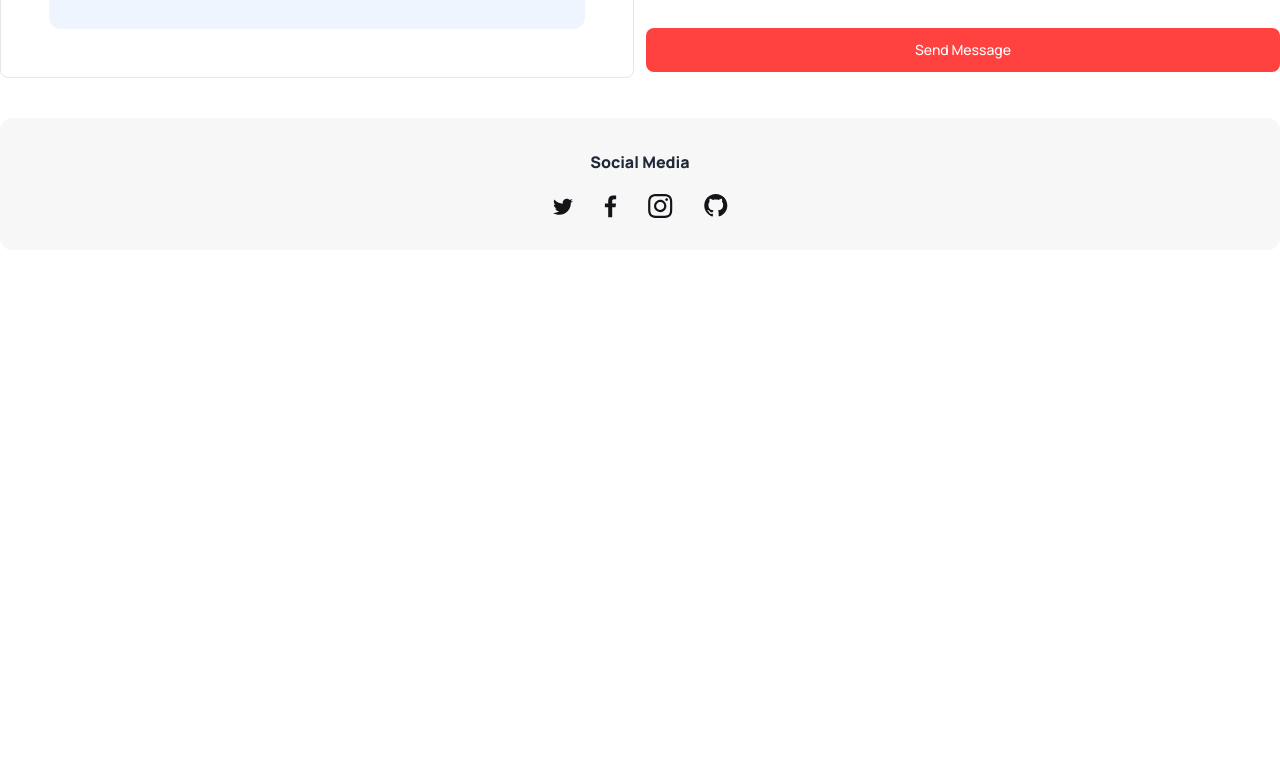
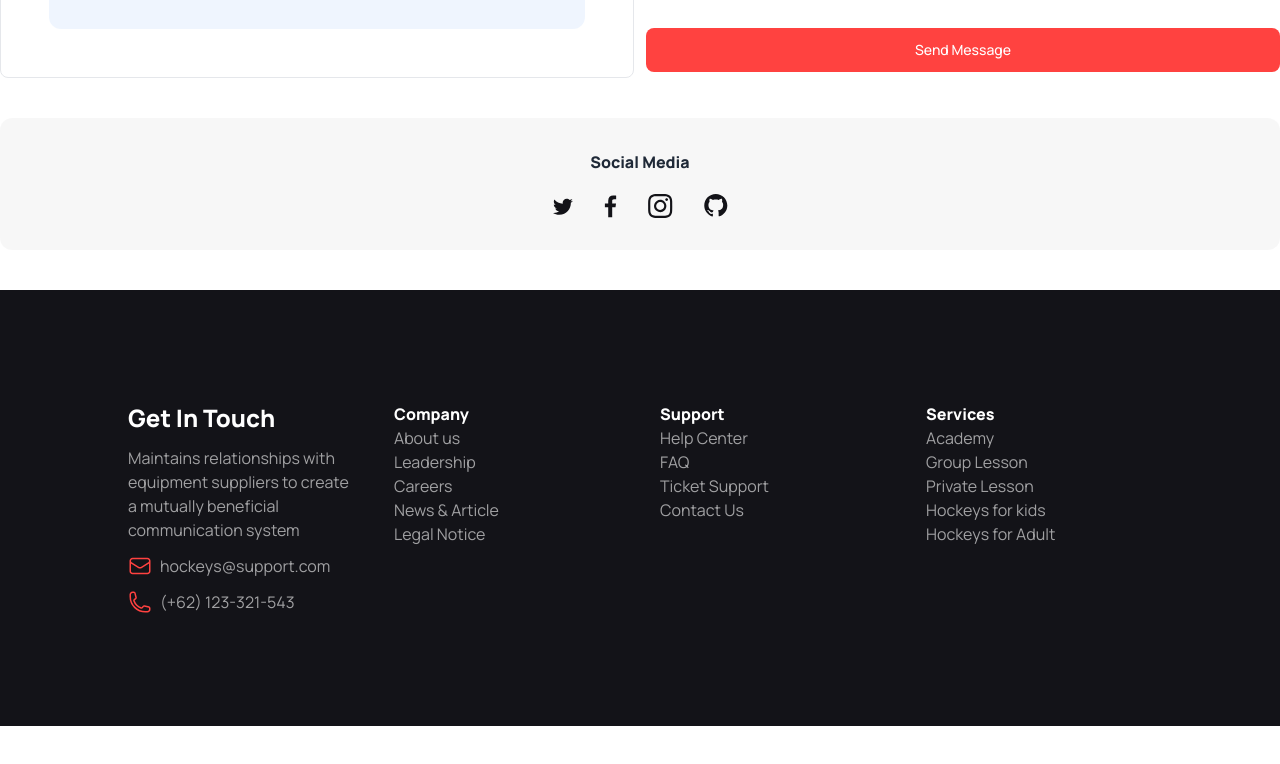
Before and after one commit to ShahriyarH10/assaignment-03-hockeys, a plain HTML site: page index.html in a window 1280 px wide. Shown: the part 4960-5724 px from the top of the page. Before the commit the page ends 5250 px from the top, so only its background shows below. Drawn offline with nearby package versions, Linux system fonts and the light colour scheme.

Commit message:
footer section added

```diff
--- a/index.html
+++ b/index.html
@@ -513,7 +513,54 @@
         </section>
     </main>
 
-    <footer>
+    <footer class="bg-[#131318] my-10 px-32 py-28">
+        <div class="grid grid-cols-4 gap-10 justify-between">
+            <div class="space-y-3">
+                <h3 class="text-2xl text-[#FFFFFF] font-extrabold">Get In Touch</h3>
+                <p class="text-[#FFFFFF99]">Maintains relationships with equipment suppliers to create a mutually beneficial communication system</p>
+                <div class="flex flex-row gap-2">
+                    <img src="images/messageFrame.svg" alt="">
+                    <p class="text-[#FFFFFF99]">hockeys@support.com</p>
+                </div>
+                <div class="flex flex-row gap-2">
+                    <img src="images/phoneFrame (1).svg" alt="">
+                    <p class="text-[#FFFFFF99]">(+62) 123-321-543</p>
+                </div>
+            </div>
+
+            <div>
+                <h3 class="text-[#FFFFFF] font-extrabold">Company</h3>
+                <ul class="text-[#FFFFFF99]">
+                    <li>About us</li>
+                    <li>Leadership</li>
+                    <li>Careers</li>
+                    <li>News & Article</li>
+                    <li>Legal Notice</li>
+                </ul>
+            </div>
+
+            <div>
+                <h3 class="text-[#FFFFFF] font-extrabold">Support</h3>
+                <ul class="text-[#FFFFFF99]">
+                    <li> Help Center</li>
+                    <li>FAQ</li>
+                    <li>Ticket Support</li>
+                    <li>Contact Us</li>
+                </ul>
+            </div>
+
+            <div>
+                <h3 class="text-[#FFFFFF] font-extrabold">Services</h3>
+                <ul class="text-[#FFFFFF99]">
+                    <li>Academy</li>
+                    <li>Group Lesson</li>
+                    <li>Private Lesson</li>
+                    <li>Hockeys for kids</li>
+                    <li>Hockeys for Adult</li>
+                </ul>
+            </div>
+        </div>
+
 
     </footer>
 </body>
```
Also changed, not shown: images/messageFrame.svg (added), images/phoneFrame (1).svg (added).
